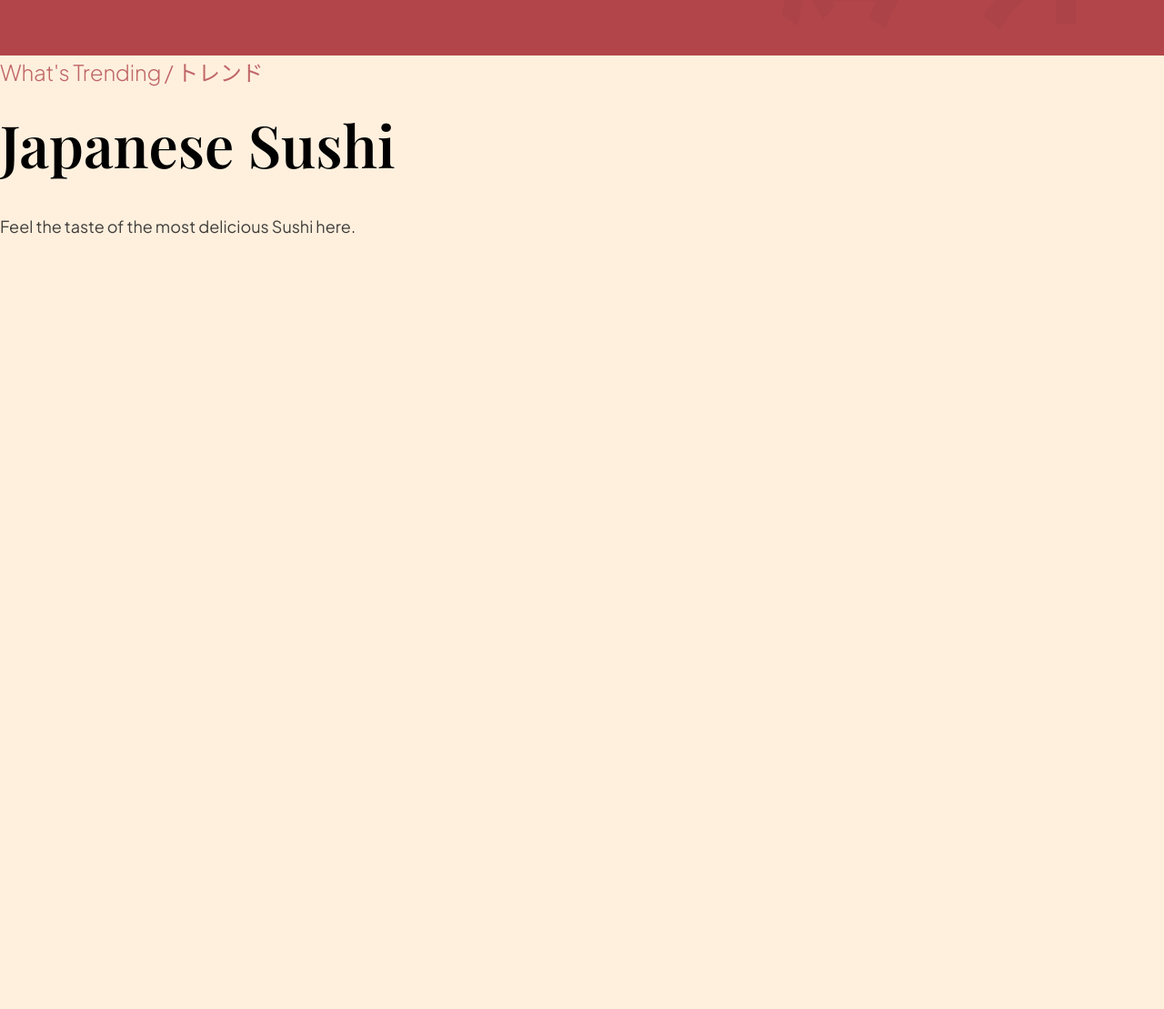
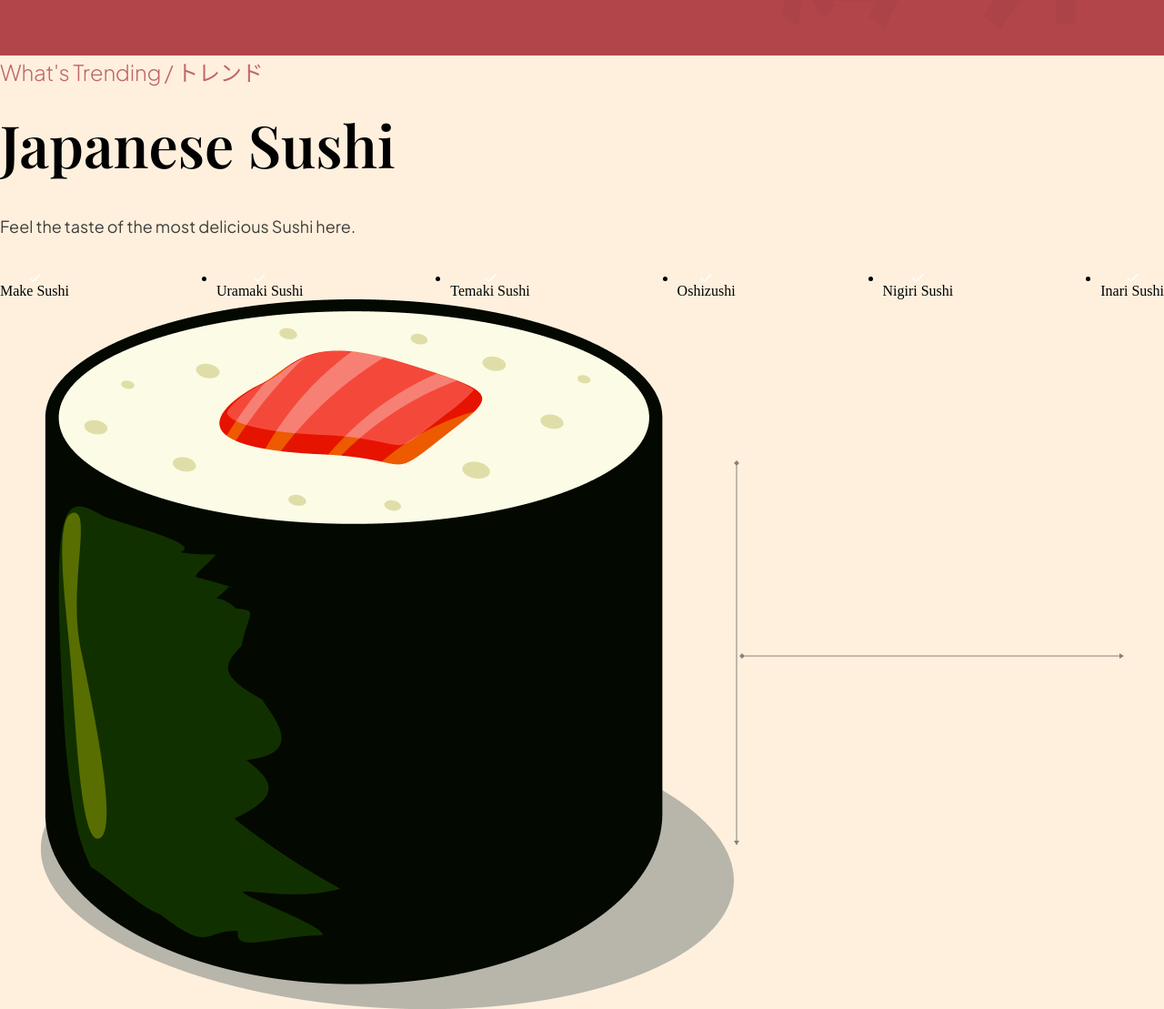
Before and after one commit to uday9365/sushi, a website built with Vite: page index.html in a window 1280 px wide. Shown: the part 2340-3449 px from the top of the page at 91% size. Before the commit the page ends 2637 px from the top, so only its background shows below. Built offline with nearby package versions, Linux system fonts and the light colour scheme.

Commit message:
trending section added

```diff
--- a/index.html
+++ b/index.html
@@ -182,8 +182,57 @@
       <p class="sushi__subtitle">What's Trending / トレンド</p>
       <h2 class="sushi__title">Japanese Sushi</h2>
       <p class="sushi__description">Feel the taste of the most delicious Sushi here.</p>
+
+      <ul class="trending__list flex-between">
+        <li>
+          <div class="trending__icon flex-center">
+            <img src="./assets/check.svg" alt="check">
+          </div>
+          <p>Make Sushi</p>
+        </li>
+        <li>
+          <div class="trending__icon flex-center">
+            <img src="./assets/check.svg" alt="check">
+          </div>
+          <p>Uramaki Sushi</p>
+        </li>
+        <li>
+          <div class="trending__icon flex-center">
+            <img src="./assets/check.svg" alt="check">
+          </div>
+          <p>Temaki Sushi</p>
+        </li>
+        <li>
+          <div class="trending__icon flex-center">
+            <img src="./assets/check.svg" alt="check">
+          </div>
+          <p>Oshizushi</p>
+        </li>
+        <li>
+          <div class="trending__icon flex-center">
+            <img src="./assets/check.svg" alt="check">
+          </div>
+          <p>Nigiri Sushi</p>
+        </li>
+        <li>
+          <div class="trending__icon flex-center">
+            <img src="./assets/check.svg" alt="check">
+          </div>
+          <p>Inari Sushi</p>
+        </li>
+      </ul>
     </div>
+    <div class="trending__image flex-center">
+      <img src="./assets/sushi-5.png" alt="sushi-5" data-aos="fade-left">
 
+      <div class="trending__arrow trending__arrow-left">
+        <img src="./assets/arrow-vertical.svg" alt="arrow vertical">
+      </div>
+
+      <div class="trending__arrow trending__arrow-bottom">
+        <img src="./assets/arrow-horizontal.svg" alt="arrow arrow-horizontal">
+      </div>
+    </div>
   </section>
 
   <script src="js/script.js" type="module"></script>
```
